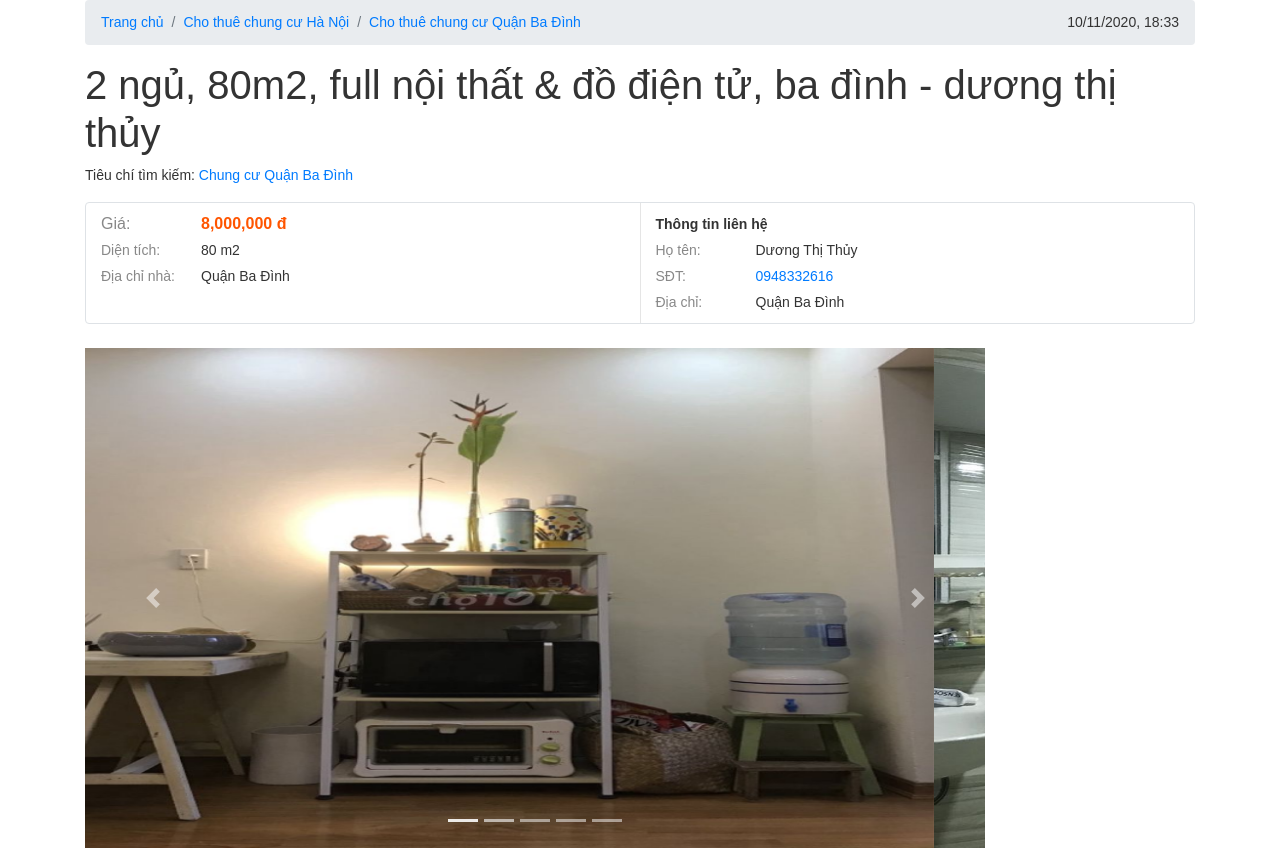
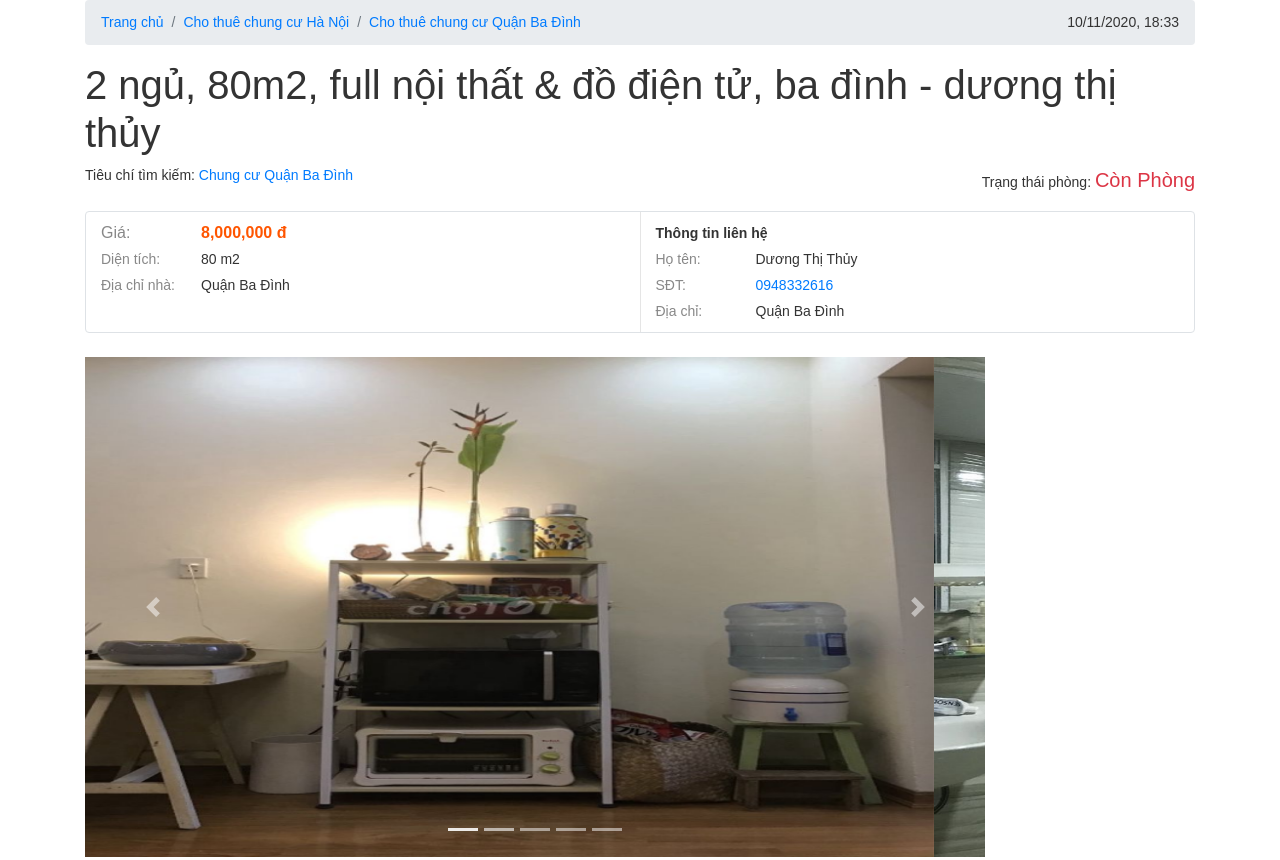
Before and after one commit to dinhngochieu21/web_nhatro, a plain HTML site: page thongtinphongtro.html in a window 1280 px wide. Shown: the top 860 px of the page. Drawn offline with nearby package versions, Linux system fonts and the light colour scheme.

Commit message:
thông tin phòng

```diff
--- a/thongtinphongtro.css
+++ b/thongtinphongtro.css
@@ -6,6 +6,10 @@ body {
     font-size: 14px;
     width: 100%;
     min-width: 1000px;
+}
+
+.row {
+    margin: auto;
 }
 
 .col {
--- a/thongtinphongtro.html
+++ b/thongtinphongtro.html
@@ -33,7 +33,10 @@
                 </div>
             </div>
             <h1>2 ngủ, 80m2, full nội thất &amp; đồ điện tử, ba đình - dương thị thủy</h1>
-            <p class="tieu_chi_tk"> Tiêu chí tìm kiếm: <a href="#">Chung cư Quận Ba Đình</a> </p>
+            <div class="row">
+                <p class="tieu_chi_tk"> Tiêu chí tìm kiếm: <a href="#">Chung cư Quận Ba Đình</a> </p>
+                <p class="trang_thai ml-auto">Trạng thái phòng: <span class="text-danger lead text-capitalize"> Còn phòng</span></p>
+            </div>
             <div class="list-group list-group-horizontal table-bordered mb-4">
                 <div class="col" style="border-right: 1px solid #e5e5e5;">
                     <p class="pro_price"> <span class="pro_lable">Giá: </span> 8,000,000 đ </p>
@@ -110,7 +113,9 @@
                     <p class="item_detail"> <span class="pro_lable">Địa chỉ: </span> Quận Ba Đình </p>
                 </div>
             </div>
-            <div class="mb-4"> <b>Xem thêm: </b><br> <a href="#"> Cho thuê Chung cư Quận Ba Đình giá rẻ 2020 </a> <br> <a href="/cho-thue-chung-cu-ha-noi-pcc1-3.htm"> Cho thuê Chung cư Hà Nội giá rẻ 2020 </a> <br>
+            <div class="mb-4"> <b>Xem thêm: </b><br>
+                <a href="#"> Cho thuê Chung cư Quận Ba Đình giá rẻ 2020 </a> <br>
+                <a href="/cho-thue-chung-cu-ha-noi-pcc1-3.htm"> Cho thuê Chung cư Hà Nội giá rẻ 2020 </a> <br>
                 <a href="#">Mẫu hợp đồng thuê nhà</a>
             </div>
             <div class="social_content article_share content">
```
